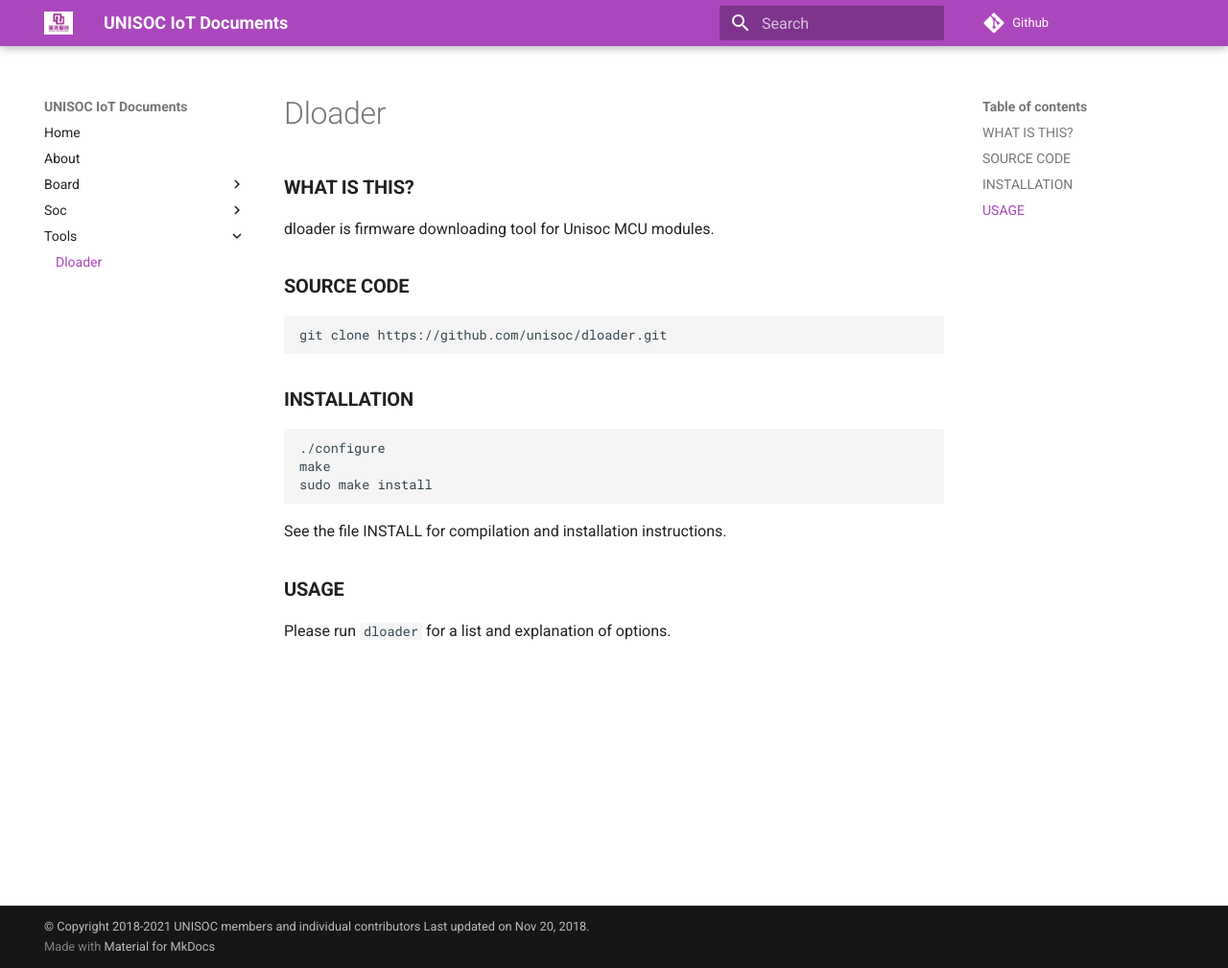
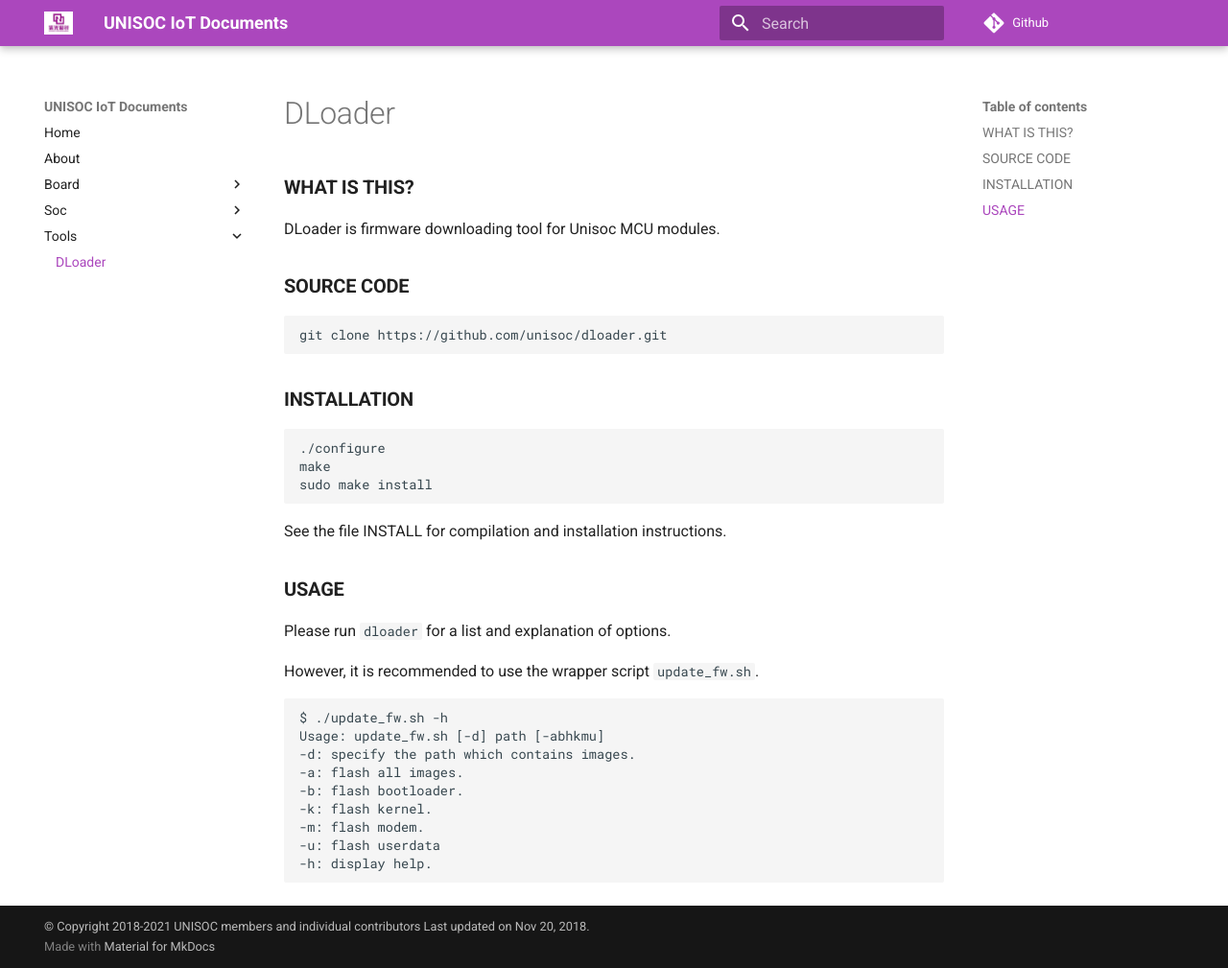
Before and after one commit to unisoc/documentation, an MkDocs documentation site: the page built from docs/tools/dloader.md, in a window 1280 px wide and 1009 px high. Shown: the whole window at 96% size. Built offline with MkDocs 1.6.1 and Material for MkDocs 9.7.7, drawn with Linux system fonts in a browser that asks for light colours; comment, search, counter and statistics services are not loaded.

Commit message:
Update dloader document
Update dloader document

Signed-off-by: Keguang Zhang <keguang.zhang@unisoc.com>

````diff
--- a/docs/tools/dloader.md
+++ b/docs/tools/dloader.md
@@ -1,7 +1,7 @@
-# Dloader
+# DLoader
 
 ### **WHAT IS THIS?**
-dloader is firmware downloading tool for Unisoc MCU modules.
+DLoader is firmware downloading tool for Unisoc MCU modules.
 
 ### **SOURCE CODE**
 
@@ -22,3 +22,17 @@ See the file INSTALL for compilation and installation instructions.
 
 ### **USAGE**
 Please run `dloader` for a list and explanation of options.
+
+However, it is recommended to use the wrapper script ```update_fw.sh```.
+
+```shell
+$ ./update_fw.sh -h
+Usage: update_fw.sh [-d] path [-abhkmu]
+-d: specify the path which contains images.
+-a: flash all images.
+-b: flash bootloader.
+-k: flash kernel.
+-m: flash modem.
+-u: flash userdata
+-h: display help.
+```
````
